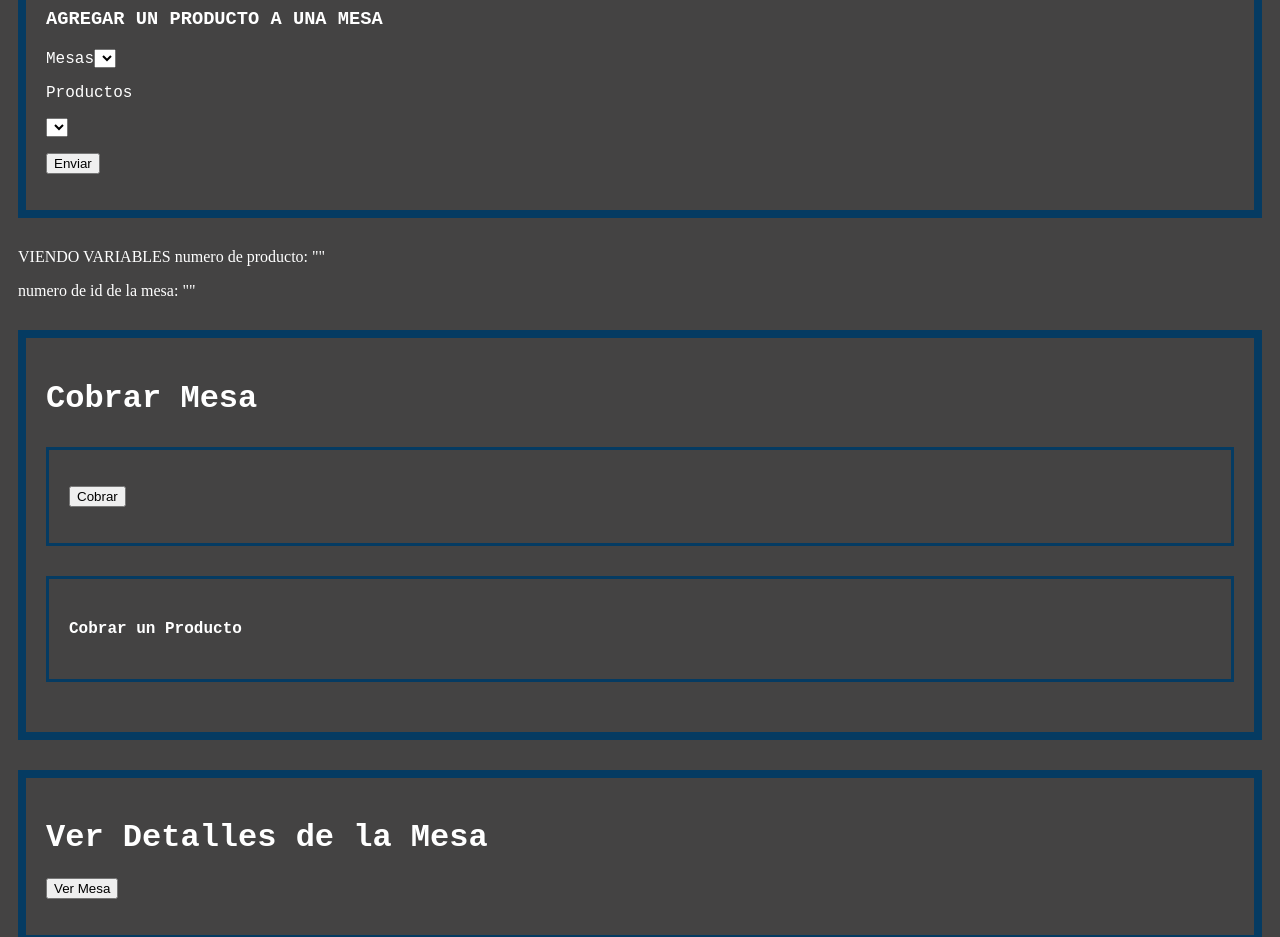
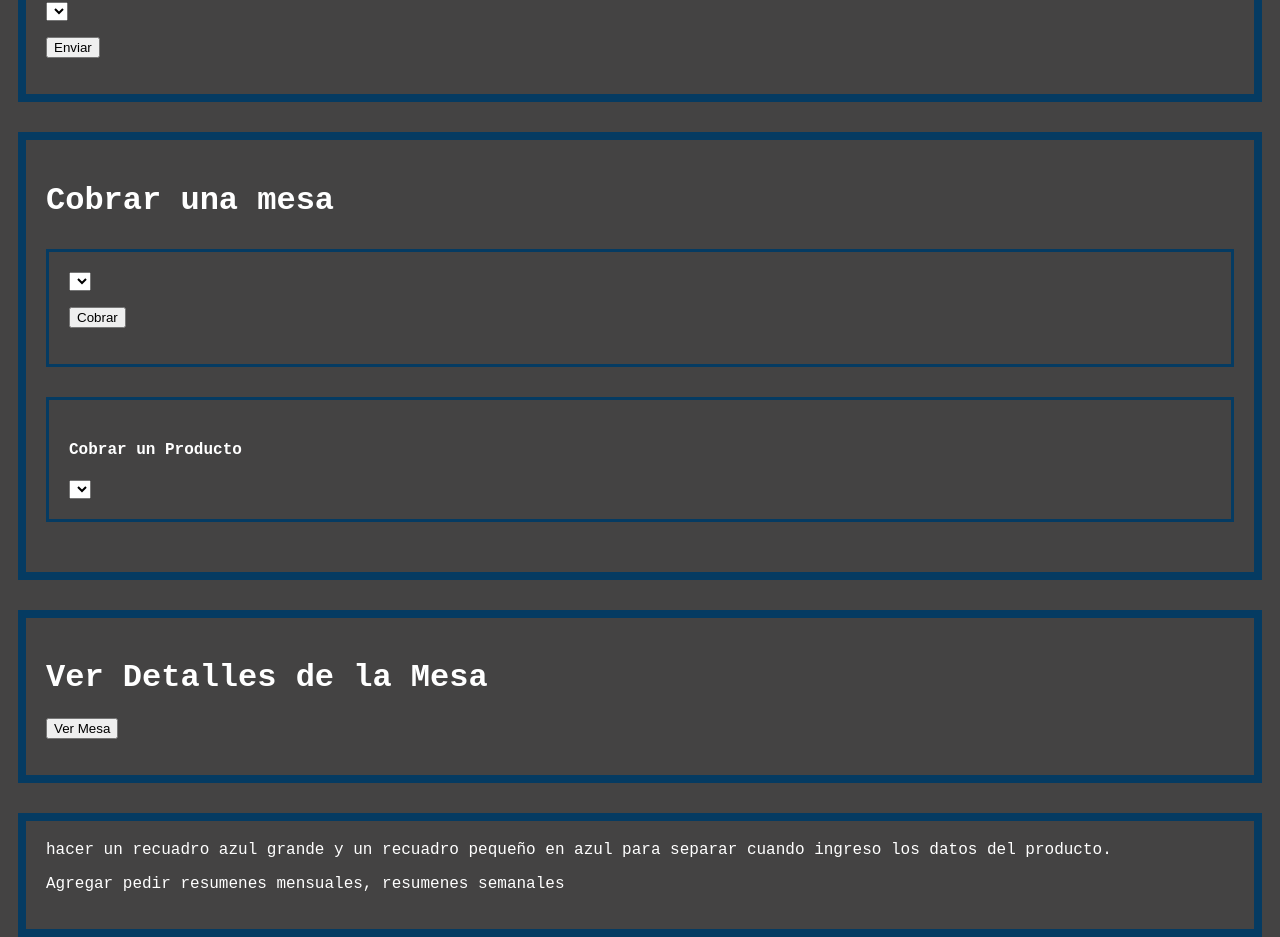
Before and after one commit to leandrogiova/ProyectoB-FrontEnd, an Angular app: page /mibar in a window 1280 px wide. Shown: the part 837-1774 px from the top of the page. Built offline with nearby package versions, Linux system fonts and the light colour scheme; no server answers.

Commit message:
Funcion cobrar una mesa

```diff
--- a/src/app/mesa-producto.service.ts
+++ b/src/app/mesa-producto.service.ts
@@ -26,5 +26,9 @@ export class MesaProductoService {
     this.http.post('http://localhost:8080/mesasAbiertas/updateMesa', m1).subscribe();
   }
 
+  public postCerrarMesa(m1: mesaProductos): void{
+    this.http.post('http://localhost:8080/mesasAbiertas/cobrarMesa', m1).subscribe();
+  }
+
 
 }
--- a/src/app/mibar/mibar.component.html
+++ b/src/app/mibar/mibar.component.html
@@ -6,26 +6,22 @@
     <h1>Mesas Abiertas</h1>
     <input type = "button" (click) = "verMesasAbiertas()" value = "Ver Mesas Abiertas">
 
-    <li *ngFor = "let mesaAbiertas of mesas">
+    <li *ngFor = "let mesaAbiertas of mesas, let i=index" class="recuadro_secundario">
             <ul> Numero de mesa: {{mesaAbiertas.numero_mesa}} </ul>
             <ul> Estado: {{mesaAbiertas.estado}}</ul>
-        <p> Lista Productos: </p>
+            <p> Lista de Productos: </p>
             <ul *ngFor = "let producto of mesaAbiertas.listaProductos">
-            <p>Numero de Producto: {{producto.numeroProducto}} | {{producto.nombre}} | {{producto.precio}}</p>
-            <p>Precio total de la mesa: {{precioTotal}}</p>
+                Numero de producto: {{producto.numeroProducto}} | {{producto.nombre}} | {{producto.precio}}
             </ul>
-<!--
-        <ul *ngFor = "let precio of precioTotal">
-            Precio Total de la mesa: {{precio}}
+            <ul *ngFor = "let item of [precioTotal]">
+                Precio total de la mesa: {{item[i]}}
             </ul>
--->
     </li>
-
 </div>
 
-<div class="recuadro_principal">
+
 <div class = "recuadro_principal">
-        <h1>Abrir una nueva Mesa </h1>
+    <h1>Abrir una nueva mesa </h1>
     <p>Numero de mesa: <input type="number" [formControl] = "numeroMesa" placeholder="numero de la mesa" > </p>
     <p> <label> Productos </label> </p>
     <select [formControl] = "numeroDeProducto" >
@@ -35,11 +31,10 @@
     </select>
     <p> <input type = "button" value = "Enviar" (click) = "enviarServidorProductoAMesa()"> </p>
 </div>
-</div>
 
 
 <div class = "recuadro_principal">
-    <h3>AGREGAR UN PRODUCTO A UNA MESA</h3>
+    <h3>Agregar un producto a una mesa</h3>
     <p>
         <label> Mesas</label>
         <select [formControl] = "numeroMesa" >
@@ -57,42 +52,40 @@
 
     <p> <input type = "button" value = "Enviar" (click) = "actualizar()"> </p>
 </div>
-<div>
-    VIENDO VARIABLES
-    numero de producto: {{this.numeroDeProducto.value  | json}}
-    <p>numero de id de la mesa: {{numeroMesa.value  | json }}</p>
+
+
+
+<div class = "recuadro_principal">
+    <h1>Cobrar una mesa</h1>
+    <div class="recuadro_secundario">
+        <select [formControl] = "numeroMesa" >
+            <option *ngFor = "let mesa of mesas" value={{mesa.id}}>
+                ID de la mesa "{{mesa.id}}" | Numero de la mesa "{{mesa.numero_mesa}}" | Estado: "{{mesa.estado}}"
+            </option>
+        </select>
+        <p> <button type = "submit" (click) = "cobrarMesa()">Cobrar </button> </p>
     </div>
 
 
-<div class = "recuadro_principal">
-    <h1>Cobrar Mesa</h1>
-    <div class="recuadro_secundario">
-
-        <p> <button type = "submit">Cobrar </button> </p>
-    </div>
     <div class="recuadro_secundario">
         <h4>Cobrar un Producto</h4>
+        <select [formControl] = "numeroMesa" >
+            <option *ngFor = "let mesa of mesas" value={{mesa.id}}>
+                ID de la mesa "{{mesa.id}}" | Numero de la mesa "{{mesa.numero_mesa}}" | Estado: "{{mesa.estado}}"
+            </option>
+        </select>
     </div>
 </div>
-
 <div class = "recuadro_principal">
     <h1>Ver Detalles de la Mesa</h1>
     <p> <button type = "submit" (click) = "verMesasAbiertas()"> Ver Mesa </button> </p>
-
-<!--
-    <div *ngFor = 'let mesas of mesasAbiertas'>
-        <p>{{mesas.numeroMesa}}</p>
-        <p>{{mesas.producto.nombre}} | {{mesas.producto.numeroProducto}} | {{mesas.producto.precio}}</p>
-    </div>
--->
-
 </div>
 
 <div class="recuadro_principal">
     hacer un recuadro azul grande y un recuadro pequeño en azul para separar cuando ingreso los datos del producto.
     <p>Agregar pedir resumenes mensuales, resumenes semanales</p>
+</div>
 
-</div>
 
 
 <div class="recuadro_secundario">
--- a/src/app/mibar/mibar.component.ts
+++ b/src/app/mibar/mibar.component.ts
@@ -17,19 +17,13 @@ import { ProductoService } from '../producto.service';
 export class MibarComponent implements OnInit {
 
   agregarProducto: FormGroup;
-
   numeroMesa: FormControl;
   numeroDeProducto: FormControl;
   abrirNuevaMesa: mesaProductos;
 
   productos: Producto[];
   mesas: mesaProductos[];
-
-
   precioTotal: number[];
-
-//  mesasAbiertas: MesaProductoService[];
-
 
   constructor(private servicioProducto: ProductoService,private mesaProductoService: MesaProductoService ,private fb: FormBuilder ) {
 
@@ -43,6 +37,8 @@ export class MibarComponent implements OnInit {
     this.numeroMesa = new FormControl('');
     this.numeroDeProducto = new FormControl('');
     this.abrirNuevaMesa = new mesaProductos();
+
+    this.precioTotal = [];
   }
 
 
@@ -51,30 +47,24 @@ export class MibarComponent implements OnInit {
     this.servicioProducto.getAllProductos().subscribe(productos => {
       this.productos = productos;
     });
-
     this.mesaProductoService.getMesasAbiertas().subscribe(mesaAbiertas => {
       this.mesas = mesaAbiertas;
     });
-
   }
 
+
+
   /*
-  VerMesasAbiertas, se mostraran todas las mesas abiertas
-    */
-
+    * VerMesasAbiertas, se mostraran todas las mesas abiertas
+  */
   verMesasAbiertas(){
     this.mesaProductoService.getMesasAbiertas().subscribe(mesaAbiertas => {
       this.mesas = mesaAbiertas;
     });
-
-
-//    for(let i in this.mesas){
-    for(let i:number = 0; i <= this.mesas.length; i++){
-//      for (let e in this.mesas[i].listaProductos){
-      for(let e:number = 0; e <= this.productos.length; e++){
+    for(let i:number = 0; i < this.mesas.length; i++){
+      this.precioTotal[i] = 0;
+      for(let e:number = 0; e < this.mesas[i].listaProductos.length; e++){
         this.precioTotal[i] =  this.precioTotal[i] + this.mesas[i].listaProductos[e].precio;
-        //        this.precioTotal[i] = this.precioTotal[i] + this.mesas[i].listaProductos[e].precio;
-        console.log("viendo this.precioTotal[i]: ", this.precioTotal[i]);
       }
     }
   }
@@ -133,23 +123,6 @@ export class MibarComponent implements OnInit {
     });
   }
 
-/*
-///////////////////FUNCIONA!!!!!!!!!!!!!!!!!
-actualizar(){
-        let m1: mesaProductos = new mesaProductos();
-        m1.id = 105;
-        m1.numero_mesa = 99;
-
-        m1.estado = true;
-        m1.listaProductos = [this.productos[0]].concat(m1.listaProductos);
-        m1.listaProductos = [this.productos[0]].concat(m1.listaProductos);
-
-
-        this.mesaProductoService.postActualizar(m1);
-        console.log("ACTUALIZADO");
-}
-*/
-
 
 /*
   * Funcion actualizar
@@ -177,8 +150,23 @@ actualizar(){
   }
 }
 
+  /*
+    * Funcion cobrarMesa
+    * cierra la mesa actualizando el estado a False, representado a la mesa cerrada
+    * Actualiza el precio final
+  */
+  cobrarMesa(){
+
+    for(let i in this.mesas){
+      if(this.numeroMesa.value == this.mesas[i].id){
+        this.mesas[i].estado = false;
+        console.log("this.mesas[i]", this.mesas[i]);
+        this.mesaProductoService.postCerrarMesa(this.mesas[i]);
+        break;
+      }
+
+    }
 
 
-
-
+  }
 }
--- a/src/app/models/mesaProductos.ts
+++ b/src/app/models/mesaProductos.ts
@@ -6,6 +6,7 @@ export class mesaProductos{
     numero_mesa: number;
     listaProductos: Producto[];
     estado: boolean;
+    precioTemporal: number;
 
     constructor(){
 
```
Lines whose indentation alone changed are shown as unchanged.
